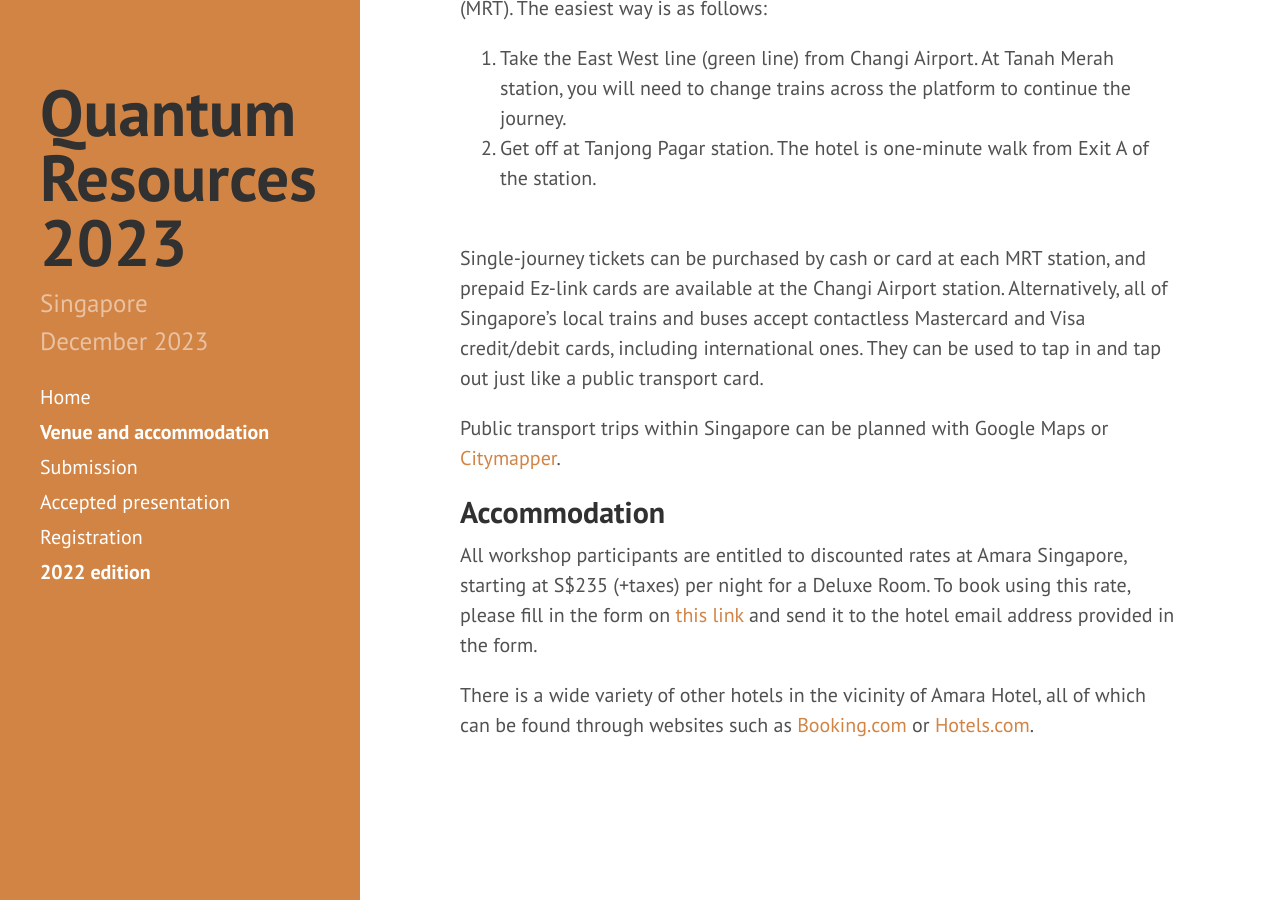
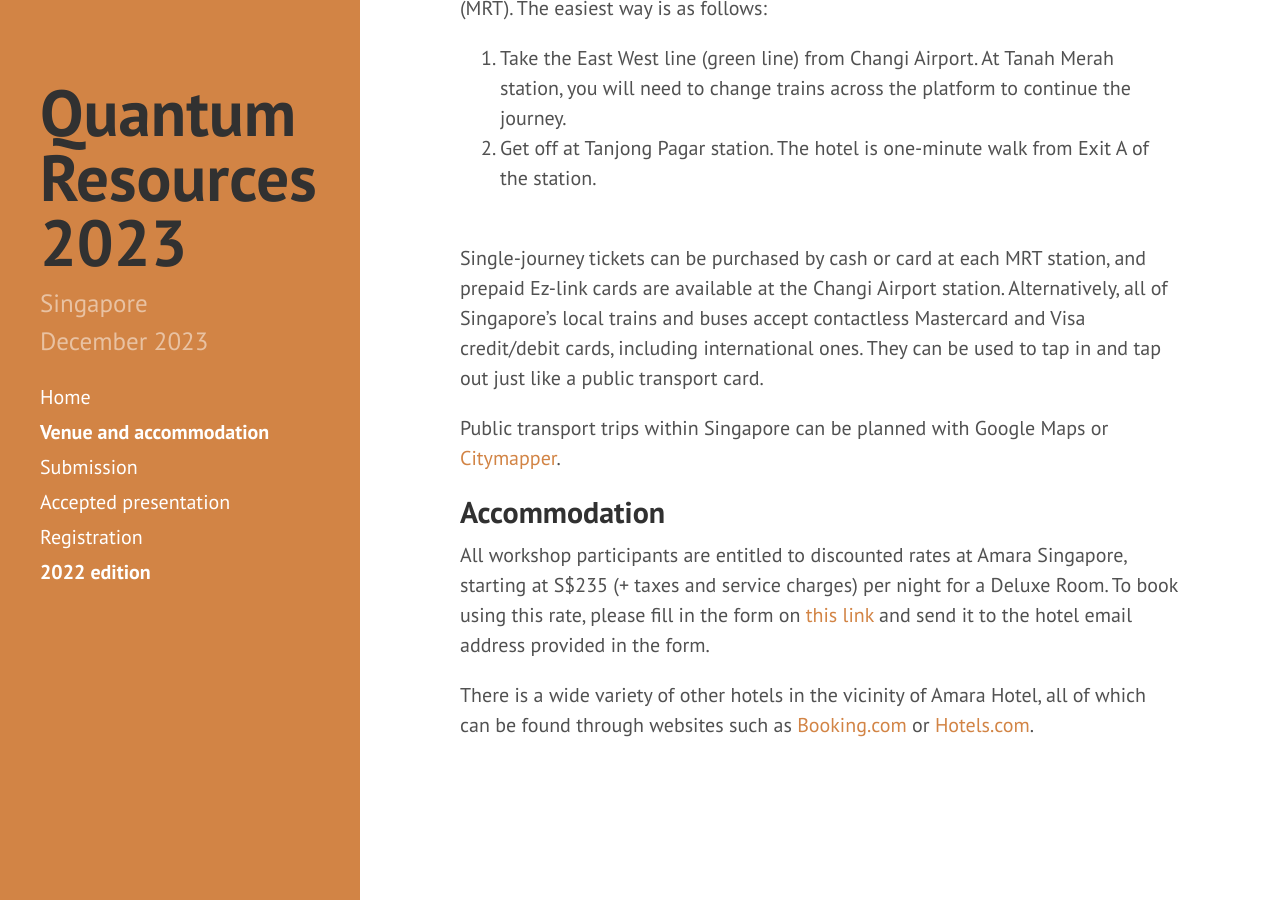
Before and after one commit to RyujiPat2/RyujiPat2.github.io, a Jekyll site: the page built from venue.md, in a window 1280 px wide and 900 px high, scrolled down 1527 px. Built offline with Jekyll 4.4.1, drawn with Linux system fonts in a browser that asks for light colours; nearby versions of some CDN libraries.

Commit message:
Update venue.md

```diff
--- a/venue.md
+++ b/venue.md
@@ -38,7 +38,7 @@ Public transport trips within Singapore can be planned with Google Maps or [City
 
 ## Accommodation
 
-All workshop participants are entitled to discounted rates at Amara Singapore, starting at S$235 (+taxes) per night for a Deluxe Room. To book using this rate, please fill in the form on [this link](https://www.dropbox.com/scl/fi/sfa19kg7fsesslf1h2mjk/hotel_reservation.pdf?rlkey=qc9fuvaeh3y8gptug5s0in850&dl=0) and send it to the hotel email address provided in the form.
+All workshop participants are entitled to discounted rates at Amara Singapore, starting at S$235 (+ taxes and service charges) per night for a Deluxe Room. To book using this rate, please fill in the form on [this link](https://www.dropbox.com/scl/fi/sfa19kg7fsesslf1h2mjk/hotel_reservation.pdf?rlkey=qc9fuvaeh3y8gptug5s0in850&dl=0) and send it to the hotel email address provided in the form.
 
 
 There is a wide variety of other hotels in the vicinity of Amara Hotel, all of which can be found through websites such as [Booking.com](https://www.booking.com/searchresults.en-gb.html?checkin=2022-12-04;checkout=2022-12-09;dest_id=8159;dest_type=district;srpvid=1d2060e357470057;ss=Clarke%20Quay&#) or [Hotels.com](https://sg.hotels.com/search.do?resolved-location=NEIGHBORHOOD%3A1771966%3AUNKNOWN%3AUNKNOWN&destination-id=1771966&q-destination=Clarke%20Quay,%20Singapore,%20Singapore&q-check-in=2022-12-04&q-check-out=2022-12-09&q-rooms=1&q-room-0-adults=1&q-room-0-children=0).
```
